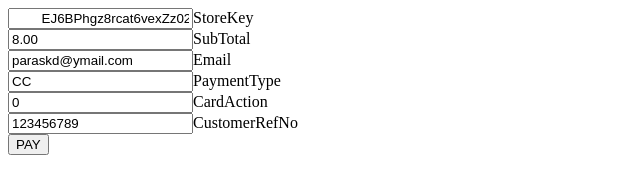
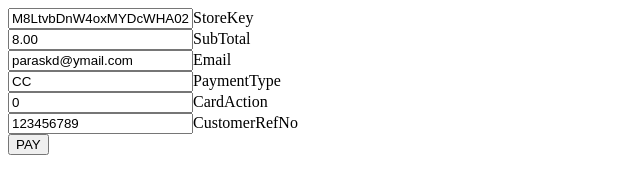
Before and after one commit to msshahanshah/testing, a plain HTML site: page index.html in a window 1280 px wide. Shown: the full height of the page, 0-640 px from the left. Drawn offline with Linux system fonts and the light colour scheme.

Commit message:
Update index.html

```diff
--- a/index.html
+++ b/index.html
@@ -12,12 +12,7 @@
       method="post"
     >
       <!-- HELLOOOOO -->
-      <input
-        type="TEXT"
-        name="StoreKey"
-        value="
-        EJ6BPhgz8rcat6vexZz020671"
-      />StoreKey<br />
+      <input type="TEXT" name="StoreKey" value="M8LtvbDnW4oxMYDcWHA020703"/>StoreKey<br />
       <!-- <input type="hidden" > -->
       <input type="TEXT" name="SubTotal" value="8.00" />SubTotal<br />
       <input type="TEXT" name="Email" value="paraskd@ymail.com" />Email<br />
```
